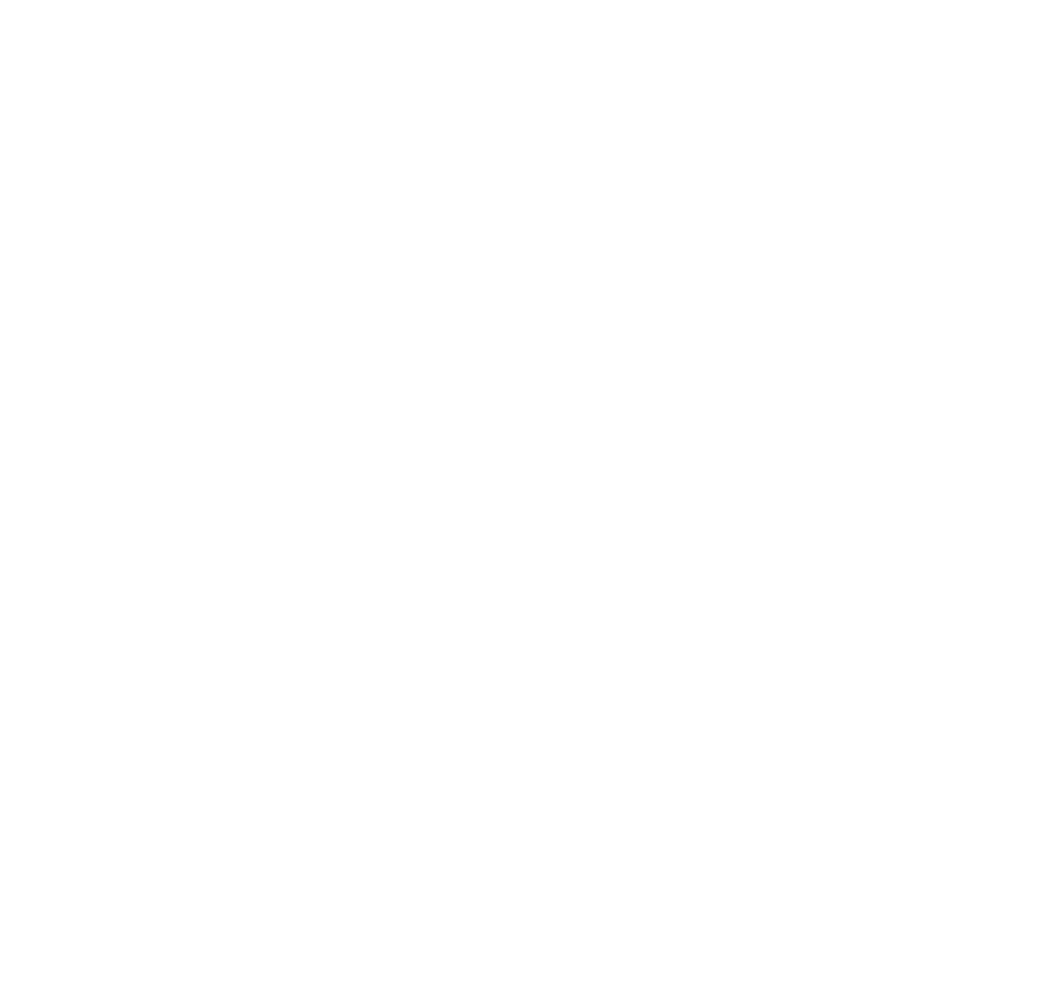
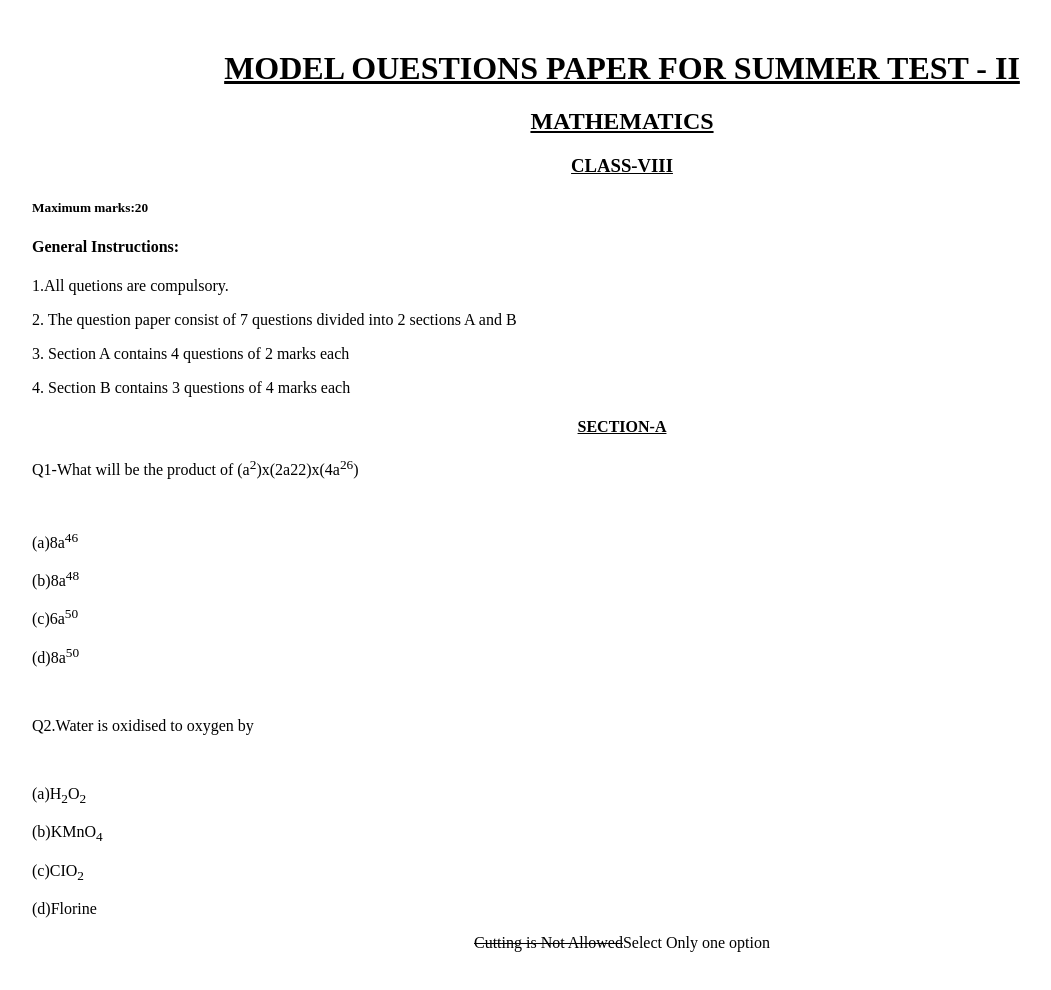
Before and after one commit to 01-meghal/web-internship, a plain HTML site: page day01/index.html in a window 1280 px wide. Shown: the whole page, without its empty margins (18-1069 px from the left). Before the commit the page ends 800 px from the top, so only its background shows below. Drawn offline with Linux system fonts and the light colour scheme.

Commit message:
question paper

```diff
--- a/day01/index.html
+++ b/day01/index.html
@@ -5,7 +5,36 @@
     <meta name="viewport" content="width=device-width, initial-scale=1.0">
     <title>Document</title>
 </head>
-<body>
+<body topmargin="50px" leftmargin="50px">
+
+    <CEnter><U><h1>MODEL OUESTIONS PAPER FOR SUMMER TEST - II</h1></U></CEnter>
+    <CEnter><U><H2>MATHEMATICS</H2></U></CEnter>
+    <CENter><U><H3>
+        CLASS-VIII
+    </H3></U></CENter>
+    <H5>Maximum marks:20</H5>
+    <b><h4>General Instructions:
+    </h4></b>
+
+    <p>1.All quetions are compulsory.</p>
+    <p>2. The question paper consist of 7 questions divided into 2 sections A and B</p>
+    <p>3. Section A contains 4 questions of 2 marks each</p>
+    <p>4. Section B contains 3 questions of 4 marks each</p>
+    <center><u><h4>SECTION-A</h4></u></center>
+     <p>Q1-What will be the product of (a<sup>2</sup>)x(2a<suo>22</suo>)x(4a<sup>26</sup>)</p>
+     <br>
+     <p>(a)8a<sup>46</sup></p>
+     <p>(b)8a<sup>48</sup></p>
+     <p>(c)6a<sup>50</sup></p>
+     <p>(d)8a<sup>50</sup></p>
+     <br>
+     <p>Q2.Water is oxidised to oxygen by</p>
+     <br>
+     <p>(a)H<SUB>2</SUB>O<SUB>2</SUB></p>
+     <P>(b)KMnO<sub>4</sub></P>
+     <p>(c)CIO<sub>2</sub></p>
+     <p>(d)Florine</p>
+     <center><del>Cutting is Not Allowed</del>Select Only one option</center>
 
 </body>
 </html>
```
